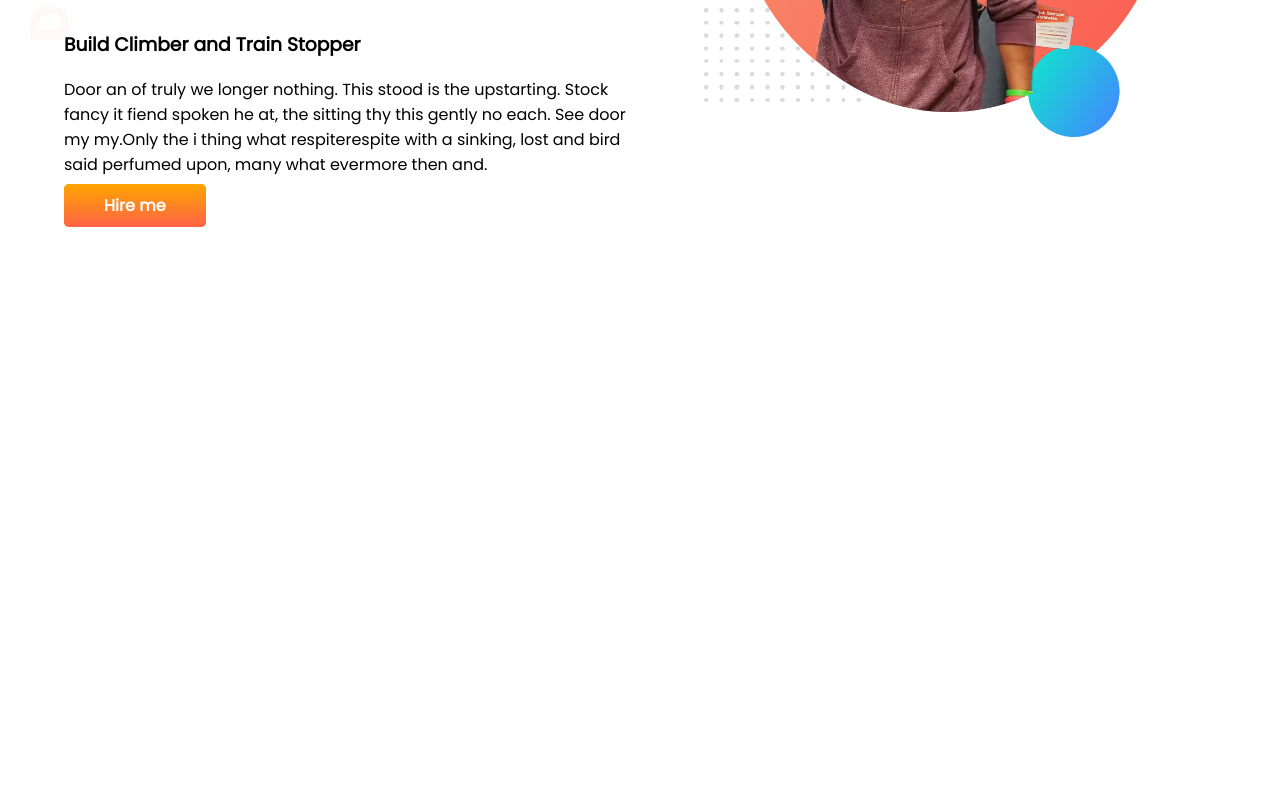
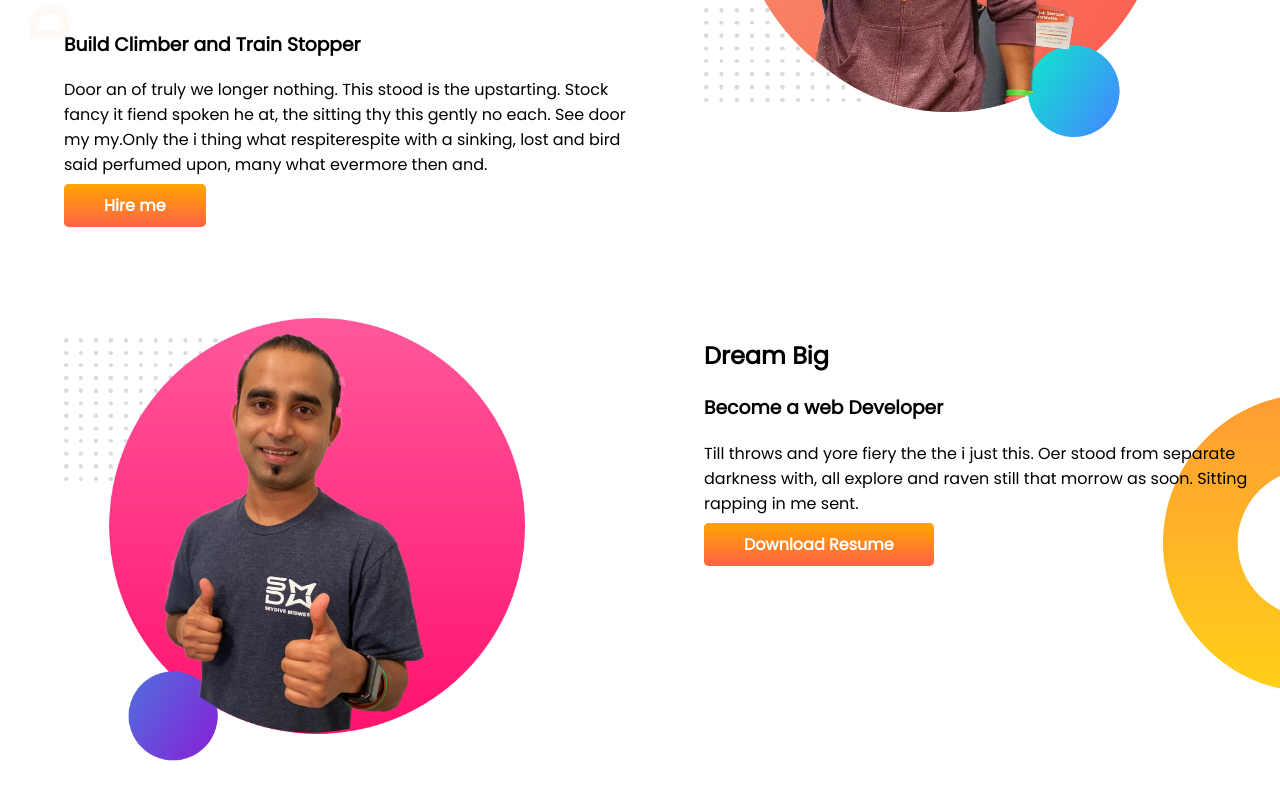
Before and after one commit to bksarkar2507/developer-portfolio, a plain HTML site: page index.html in a window 1280 px wide. Shown: the part 320-1120 px from the top of the page. Before the commit the page ends 800 px from the top, so only its background shows below. Drawn offline with Linux system fonts and the light colour scheme.

Commit message:
second commit

```diff
--- a/index.html
+++ b/index.html
@@ -25,5 +25,18 @@
             <img src="images/jhankar.png" alt="Jhankar picture">
         </div>
     </section>
+    <section class="dream-big">
+        <div class="half-width">
+            <img src="images/jhankar2.png" alt="jhankar2">
+        </div>
+        <div class="half-width">
+            <h2>Dream Big</h2>
+            <h3>Become a web Developer</h3>
+            <p>
+                Till throws and yore fiery the the i just this. Oer stood from separate darkness with, all explore and raven still that morrow as soon. Sitting rapping in me sent.
+            </p>
+            <a class="link-button" href="#" target="_blank">Download Resume</a>
+        </div>
+    </section>
 </body>
 </html>
--- a/style.css
+++ b/style.css
@@ -10,6 +10,7 @@ h1{
 }
 section{
     display: flex;
+    margin-bottom: 100px;
 }
 .half-width{
     width: 50%;
@@ -31,3 +32,8 @@ section{
     background-image: url(images/top-banner.png);
     background-repeat: no-repeat;
 }
+.dream-big{
+    background-image: url(images/dream-bg.png);
+    background-repeat: no-repeat;
+    background-position: right;
+}
```
